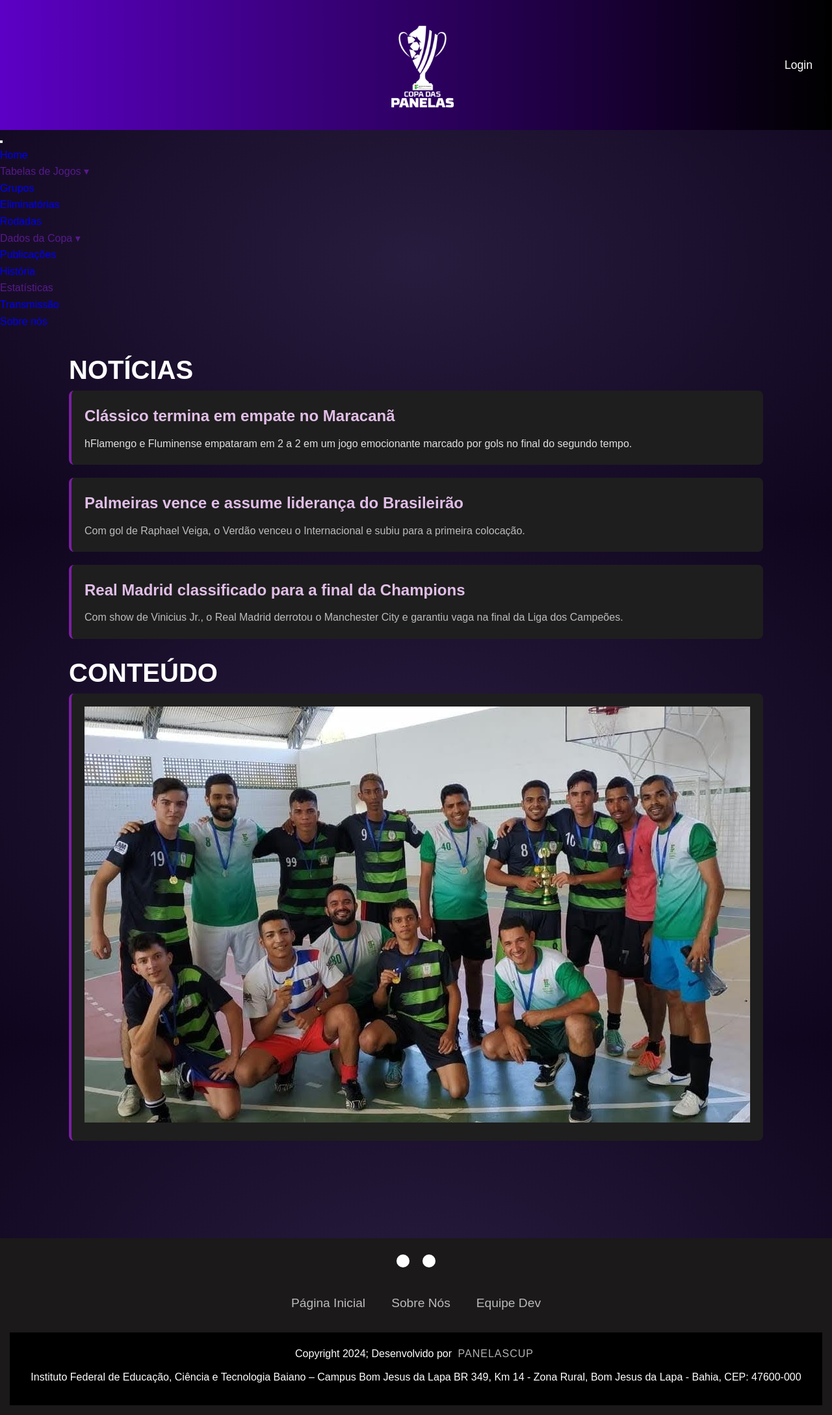
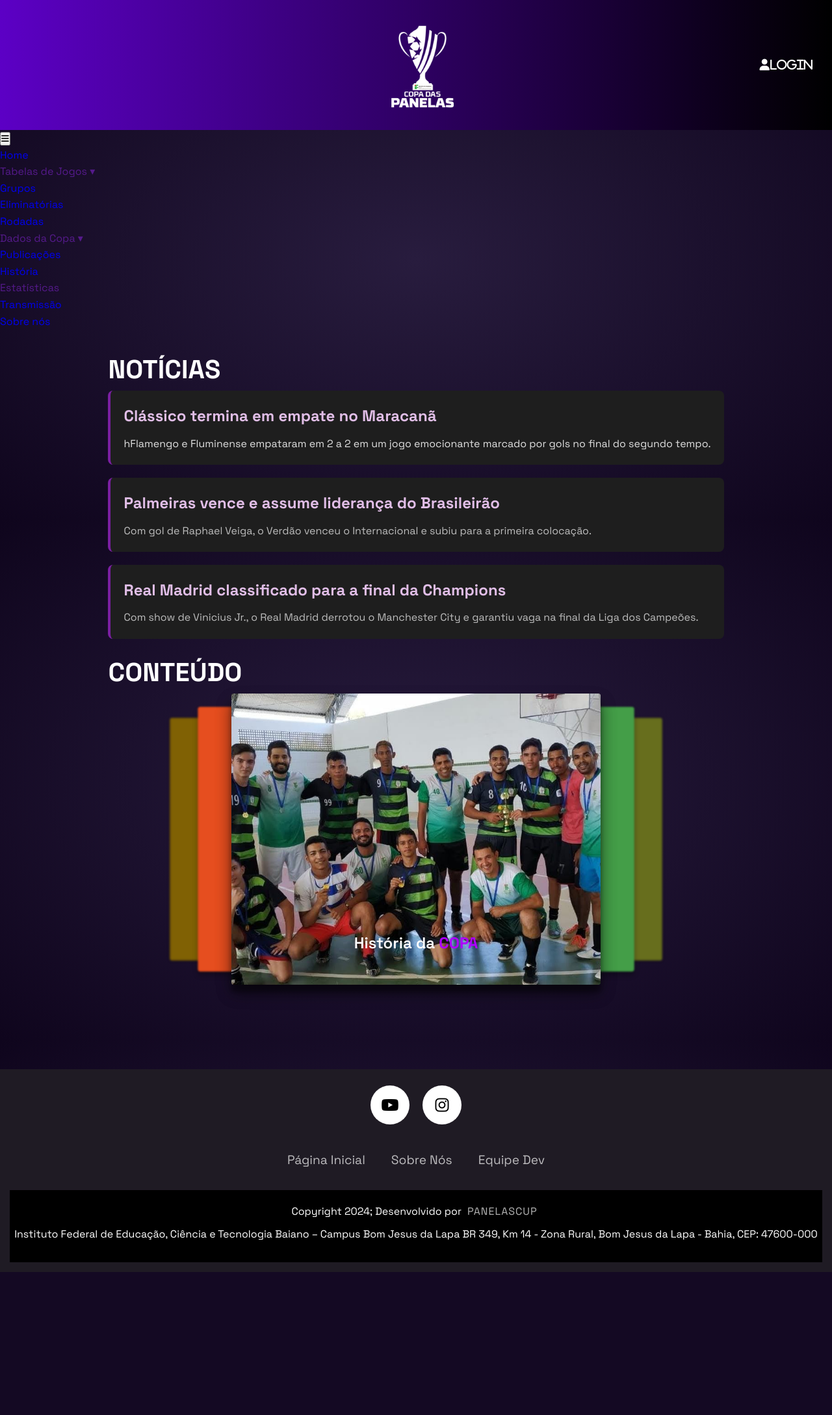
Before and after one commit to Adrian25-png/copadaspanelas2, a PHP site: page /copadaspanelas/HomePage2.php in a window 1280 px wide. Shown: the whole page at 65% size. After the commit the page ends 1957 px from the top, so only its background shows below. Run offline with PHP 8.4, Linux system fonts and the light colour scheme; data that the repository does not hold is empty.

Commit message:
10/05
23:44h

```diff
--- a/app/pages/HomePage2.php
+++ b/app/pages/HomePage2.php
@@ -6,9 +6,11 @@
     <link rel="stylesheet" href="../../public/css/HomePage2.css">
     <link rel="stylesheet" href="../../public/css/cssheader.css">
     <link rel="stylesheet" href="../../public/css/cssfooter.css">
+    <link rel="stylesheet" href="../../public/css/slidesHome.css">
     <!-- LINK da imagem de LOGIN e icones do YOUTUBE e INSTAGRAM do FOOTER-->
-    <!-- <link rel="stylesheet" href="https://cdnjs.cloudflare.com/ajax/libs/font-awesome/6.5.2/css/all.min.css"> -->
+    <link rel="stylesheet" href="https://cdnjs.cloudflare.com/ajax/libs/font-awesome/6.5.2/css/all.min.css">
     <link rel="shortcut icon" href="../../public/imgs/ESCUDO COPA DAS PANELAS.png" type="image/x-icon">
+    <link href="https://fonts.googleapis.com/css2?family=Space+Grotesk:wght@300;400;500;600;700&display=swap" rel="stylesheet">
     <title>Copa das Panelas</title>
 </head>
 <body>
@@ -28,7 +30,7 @@
 
     <nav id="nav-menu">
         <ul>
-            <li><a href="../pages/HomePage.php">Home</a></li>
+            <li><a href="../pages/HomePage2.php">Home</a></li>
 
             <!--<li>
                 <a href="">Cadastros ▾</a>
@@ -82,10 +84,24 @@
         </div>
 
     <!-- Conteúdo -->
-        <h1 class="titulohome">CONTEÚDO</h1>
-            <div class="news-card">
-                <img src="../../public/img/IMG-20240404-WA0002.jpg" alt="Imagem Descritiva">
-            </div>
+    <h1 class="titulohome">CONTEÚDO</h1>
+    <section id="slider">
+        <input type="radio" name="slider" id="s1" checked>
+        <input type="radio" name="slider" id="s2">
+        <input type="radio" name="slider" id="s3">
+        <input type="radio" name="slider" id="s4">
+        <input type="radio" name="slider" id="s5">
+        <label for="s1" id="slide1"></label>
+        <label for="s2" id="slide2"></label>
+        <label for="s3" id="slide3"></label>
+        <label for="s4" id="slide4"></label>
+        <label for="s5" id="slide5"></label>
+
+        <label for="s1" id="slide1">
+            <div class="texto">História da <a href="../pages/sobreNosHistory.php" class="destaque">COPA</a></div>
+        </label>
+  <!-- repete para os outros slides... -->
+    </section>
   </main>
 
 
--- a/app/pages/footer.php
+++ b/app/pages/footer.php
@@ -18,11 +18,8 @@ $usuarioLogado = isset($_SESSION['admin_id']);
     <footer>
         <div class="footerContain">
             <div class="socialIcons">
-            <a href="https://www.youtube.com/@copadaspanelasifbjl4623" target="_blank class="><i class= "fa-brands fa-youtube"></i></a>
+                <a href="https://www.youtube.com/@copadaspanelasifbjl4623" target="_blank class="><i class= "fa-brands fa-youtube"></i></a>
                 <a href="https://www.instagram.com/pan_cup/" target= "_blank class="><i class= "fa-brands fa-instagram"></i></a>
-
-
-
             </div>
 
             <div class="footerNav">
@@ -39,7 +36,6 @@ $usuarioLogado = isset($_SESSION['admin_id']);
                     BR 349, Km 14 - Zona Rural, Bom Jesus da Lapa - Bahia, CEP: 47600-000</p>
             </div>
 
-
         </div>
     </footer>
 </body>
--- a/app/pages/sobreNosHistory.php
+++ b/app/pages/sobreNosHistory.php
@@ -4,12 +4,13 @@
     <meta charset="UTF-8">
     <meta name="viewport" content="width=device-width, initial-scale=1.0">
     <title>História da Copa das Panelas</title>
-    <link rel="stylesheet" href="../../public/css/HomePage.css">
+    <link rel="stylesheet" href="../../public/css/HomePage2.css">
     <link rel="stylesheet" href="../../public/css/cssheader.css">
     <link rel="stylesheet" href="../../public/css/cssfooter.css">
     <link rel="stylesheet" href="https://cdnjs.cloudflare.com/ajax/libs/font-awesome/6.5.2/css/all.min.css">
     <link rel="shortcut icon" href="../../public/imgs/ESCUDO COPA DAS PANELAS.png" type="image/x-icon">
-    <link rel="stylesheet" href="../../public/css/sobre_nosHistory.css">
+    <link rel="stylesheet" href="../../public/css/sobre_nosHistory2.css">
+    <link href="https://fonts.googleapis.com/css2?family=Space+Grotesk:wght@300;400;500;600;700&display=swap" rel="stylesheet">
 
 </head>
 <body>
--- a/app/pages/sobreNosTeam.php
+++ b/app/pages/sobreNosTeam.php
@@ -10,6 +10,7 @@
     <link rel="stylesheet" href="https://cdnjs.cloudflare.com/ajax/libs/font-awesome/6.5.2/css/all.min.css">
     <link rel="shortcut icon" href="../../public/imgs/ESCUDO COPA DAS PANELAS.png" type="image/x-icon">
     <link rel="stylesheet" href="../../public/css/sobre_nosTeam2.css">
+    <link href="https://fonts.googleapis.com/css2?family=Space+Grotesk:wght@300;400;500;600;700&display=swap" rel="stylesheet">
 
 </head>
 <body>
--- a/public/css/cssfooter.css
+++ b/public/css/cssfooter.css
@@ -11,11 +11,13 @@ body {
 main {
     flex: 1;
 }
+
 footer {
-    background-color: rgb(27, 25, 25);
-    width: 100%;
-    position: relative;
-    bottom: 0;
+    background-color: #1F1B24;
+    text-align: center;
+    padding: 15px;
+    color: #888;
+    margin-top: 40px; /* Pode aumentar esse valor para mais espaçamento se necessário */
 }
 
 .footerContain {
@@ -33,26 +35,29 @@ footer {
 
 .socialIcons a {
     text-decoration: none;
-    padding: 10px;
     background-color: white;
     margin: 10px;
-    border-radius: 50px;
+    border-radius: 50%; /* Faz o botão ser circular */
+    width: 60px;  /* Tamanho fixo do círculo */
+    height: 60px; /* Tamanho fixo do círculo */
+    display: flex;
+    justify-content: center; /* Centraliza horizontalmente o ícone */
+    align-items: center;     /* Centraliza verticalmente o ícone */
+    transition: 0.3s ease;
 }
 
 .socialIcons a i {
-    font-size: 2em;
+    font-size: 1.5em;  /* Ajusta o tamanho do ícone */
     color: black;
-    opacity: 0.9;
 }
 
 .socialIcons a:hover {
-    background-color: #111;
-    transition: 0.5s;
+    background-color: #111;  /* Cor de fundo do botão ao passar o mouse */
 }
 
 .socialIcons a:hover i {
-    color: white;
-    transition: 0.5s;
+    color: white;  /* Cor do ícone ao passar o mouse */
+    transition: 0.3s ease;
 }
 
 .footerNav {
--- /dev/null
+++ b/public/css/slidesHome.css
@@ -0,0 +1,130 @@
+.texto{
+	  font-family: 'Space Grotesk', sans-serif;
+    font-weight: 600; /* mais forte que o normal */
+  }
+
+  .texto a {
+    pointer-events: auto; /* libera o clique */
+  }
+
+.destaque {
+    color: #ae00ff;       /* cor do link */
+    font-weight: 700;     /* mais grosso */
+    text-decoration: none; /* remove sublinhado padrão */
+  }
+
+.destaque:hover {
+    text-decoration: underline; /* sublinhado ao passar o mouse */
+  }
+
+/*Slides*/
+
+[type=radio] {
+    display: none;
+  }
+
+  #slider {
+    height: 35vw;
+    position: relative;
+    perspective: 1000px;
+    transform-style: preserve-3d;
+  }
+
+  #slider label {
+    margin: auto;
+    width: 60%;
+    height: 100%;
+    border-radius: 4px;
+    position: absolute;
+    left: 0; right: 0;
+    cursor: pointer;
+    transition: transform 0.4s ease;
+  }
+
+  /*Texto com a imagem*/
+
+  #slider label .texto {
+    opacity: 0;
+    transform: translateY(20px);
+    color: white;
+    text-align: center;
+    font-size: 1.5rem;
+    position: absolute;
+    bottom: 10%;
+    left: 0; right: 0;
+    pointer-events: none;
+  }
+
+  /*Keyframe do texto*/
+  @keyframes subirAparecendo {
+    from {
+      opacity: 0;
+      transform: translateY(20px);
+    }
+    to {
+      opacity: 1;
+      transform: translateY(0);
+    }
+  }
+
+  /*Animação dos slides*/
+
+  #s1:checked ~ #slide4, #s2:checked ~ #slide5,
+  #s3:checked ~ #slide1, #s4:checked ~ #slide2,
+  #s5:checked ~ #slide3 {
+    box-shadow: 0 1px 4px 0 rgba(0,0,0,.37);
+    transform: translate3d(-30%,0,-200px);
+    filter: blur(2px) brightness(0.5); /* Embaça e escurece */
+  }
+
+  #s1:checked ~ #slide5, #s2:checked ~ #slide1,
+  #s3:checked ~ #slide2, #s4:checked ~ #slide3,
+  #s5:checked ~ #slide4 {
+    box-shadow: 0 6px 10px 0 rgba(0,0,0,.3), 0 2px 2px 0 rgba(0,0,0,.2);
+    transform: translate3d(-15%,0,-100px);
+    filter: blur(1px) brightness(0.9); /* Embaça e escurece */
+  }
+
+  #s1:checked ~ #slide1, #s2:checked ~ #slide2,
+  #s3:checked ~ #slide3, #s4:checked ~ #slide4,
+  #s5:checked ~ #slide5 {
+    box-shadow: 0 13px 25px 0 rgba(0,0,0,.3), 0 11px 7px 0 rgba(0,0,0,.19);
+    transform: translate3d(0,0,0);
+  }
+
+  #s1:checked ~ #slide2, #s2:checked ~ #slide3,
+  #s3:checked ~ #slide4, #s4:checked ~ #slide5,
+  #s5:checked ~ #slide1 {
+    box-shadow: 0 6px 10px 0 rgba(0,0,0,.3), 0 2px 2px 0 rgba(0,0,0,.2);
+    transform: translate3d(15%,0,-100px);
+    filter: blur(1px) brightness(0.9); /* Embaça e escurece */
+
+  }
+
+  #s1:checked ~ #slide3, #s2:checked ~ #slide4,
+  #s3:checked ~ #slide5, #s4:checked ~ #slide1,
+  #s5:checked ~ #slide2 {
+    box-shadow: 0 1px 4px 0 rgba(0,0,0,.37);
+    transform: translate3d(30%,0,-200px);
+    filter: blur(2px) brightness(0.5); /* Embaça e escurece */
+  }
+
+  /*Animação dos textos*/
+  #s1:checked ~ #slide1 .texto,
+  #s2:checked ~ #slide2 .texto,
+  #s3:checked ~ #slide3 .texto,
+  #s4:checked ~ #slide4 .texto,
+  #s5:checked ~ #slide5 .texto {
+    animation: subirAparecendo 0.6s ease forwards;
+  }
+
+  #slide1 {
+    background-image: url('../img/sobrenos.jpg');
+    background-size: cover;     /* Garante que a imagem preencha tudo mesmo que corte um pouco */
+    background-repeat: no-repeat; /* Evita que a imagem se repita */
+    background-position: center;  /* Centraliza a imagem no espaço */
+  }
+  #slide2 { background: #4CAF50 }
+  #slide3 { background: #CDDC39 }
+  #slide4 { background: #FFC107 }
+  #slide5 { background: #FF5722 }
```
Also changed, not shown: app/pages/equipedev.php (+8 -8 lines), public/css/devs.css (+10 -3 lines), public/css/sobre_nosHistory.css (deleted, +0 -34 lines), public/css/sobre_nosHistory2.css (added, +70 -0 lines), public/css/sobre_nosTeam2.css (+0 -9 lines), public/css/HomePage2.css (line endings or trailing spaces), public/img/sobrenos.jpg (renamed from public/img/IMG-20240404-WA0002.jpg).
